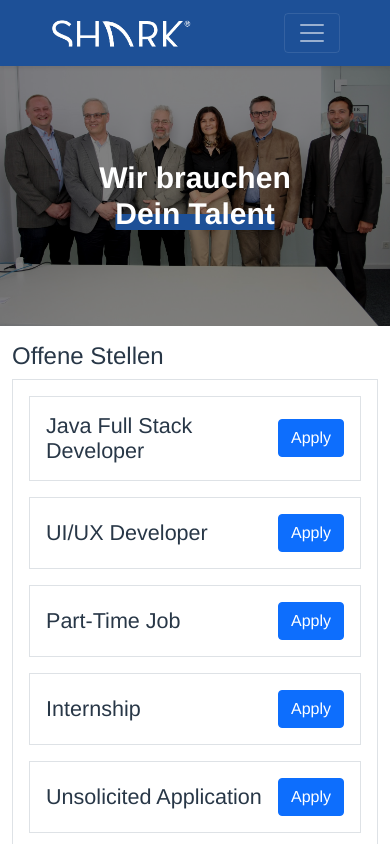
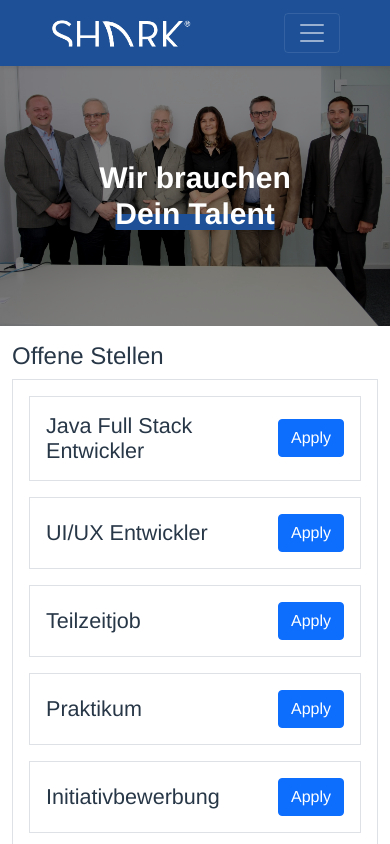
Before and after one commit to R1ce02/shark-career, a Vue app: page / in a window 390 px wide. Built offline with nearby package versions, Linux system fonts and the light colour scheme; what @meforma/vue-toaster would draw is missing.

Commit message:
added employee section and better error handling

```diff
--- a/src/components/homePage_Offer.vue
+++ b/src/components/homePage_Offer.vue
@@ -9,6 +9,10 @@
       <div class="col-sm">
         <h3 class="centeredtxt">{{ $t("heading.interns") }}</h3>
         <p class="text">{{ $t("text.interns") }}</p>
+      </div>
+      <div class="col-sm">
+        <h3 class="centeredtxt">{{ $t("heading.employee") }}</h3>
+        <p class="text">{{ $t("text.employee") }}</p>
       </div>
     </div>
 </div>
--- a/src/components/homePage_vacancies.vue
+++ b/src/components/homePage_vacancies.vue
@@ -1,7 +1,7 @@
 <template>
   <div id="vacancyList">
     <div v-bind:key="job.j_id" v-for="job in jobs" class="item border">
-      <h4>{{ job.j_name }}</h4>
+      <h4>{{ $t("jobs.job-" + job.id) }}</h4>
       <div id="options">
         <vue-recaptcha
           v-if="job.showRecaptcha"
@@ -18,12 +18,7 @@
         <button class="btn btn-primary" v-if="!job.showRecaptcha" v-on:click="showCaptcha(job.id)">
           Apply
         </button>
-        <a
-        v-bind:href="'mailto:rafi.kahn@shark-soft.com?subject=Application For ' + job.j_name"
-        v-if="job.verified"
-        >
-            <button type="button" class="btn btn-primary">Send Us an Email</button>
-        </a>
+
       </div>
 
     </div>
--- a/src/main.js
+++ b/src/main.js
@@ -32,7 +32,8 @@ const messages = {
             location: "Our Locations",
             apply: "Apply For Your Future",
             students: "For Students",
-            interns: "For Interns"
+            interns: "For Interns",
+            employee: "Full-Time Employees"
         },
         text: {
             mission: `Our mission is to offer our customers a customised and specialised IT
@@ -50,7 +51,8 @@ const messages = {
             projects: "We have great national and international partners for projects.",
             environment: "We are all committed to excellence and have positive values.",
             students: "You want to gain experience in the field of IT alongside your studies? We are prepared to give you a part-time job and are ready to train you. Our team will keep your studies in mind and train you accordingly. If you are studying computer science apply above.",
-            interns: "Need a summer internship? You will be able to earn a great amount of practical experience with us. We will do our part in teaching and training you to the best of our capability. If you are a student of a school of higher technical education (HTL) and have the thirst to become better apply now above."
+            interns: "Need a summer internship? You will be able to earn a great amount of practical experience with us. We will do our part in teaching and training you to the best of our capability. If you are a student of a school of higher technical education (HTL) and have the thirst to become better apply now above.",
+            employee: "You want to be a part of our team? Well we are prepared to offer you a position. You can be part of an ambitious team and great projects."
         },
         references: {
             heading: "Our Projects",
@@ -127,6 +129,13 @@ const messages = {
                 card1_4: "There is communication across servers, which also allows full surveillance of remote servers and centralised software deployment. All available system builds are stored on the software server. The maintenance of the central system builds in the repository also follows XML-standard."
             },
 
+        },
+        jobs: {
+            "job-1": "Java Full Stack Developer",
+            "job-2": "UI/UX Developer",
+            "job-3": "Part-Time Job",
+            "job-4": "Internship",
+            "job-5": "Unsolicited Application"
         }
     },
     de: {
@@ -154,7 +163,8 @@ const messages = {
             location: "Unsere Standorte",
             apply: "Bewerben für deine Zukunft",
             students: "StudententInnen",
-            interns: "PraktikantInnen"
+            interns: "PraktikantInnen",
+            employee: "Vollzeitmitarbeiter"
         },
         text: {
             mission: `Unser Ziel ist es, unseren Kunden einen maßgeschneiderten und spezialisierten
@@ -171,7 +181,8 @@ const messages = {
             projects: "Wir haben tolle nationale und internationale Partner für Projekte.",
             environment: "Wir sind alle zu Spitzenleistungen verpflichtet und haben positive Werte.",
             students: "Sie wollen neben Ihrem Studium Erfahrungen im IT-Bereich sammeln? Wir bieten Ihnen einen Nebenjob und sind bereit, Sie auszubilden. Unser Team wird Ihr Studium im Auge behalten und Sie entsprechend ausbilden. Wenn Sie Informatik studieren, bewerben Sie sich oben.",
-            interns: "Sie brauchen ein Sommerpraktikum? Bei uns können Sie eine Menge praktischer Erfahrungen sammeln. Wir werden unseren Teil dazu beitragen, Sie nach besten Kräften zu unterrichten und auszubilden. Wenn Sie Schüler/in einer Höheren Technischen Lehranstalt (HTL) sind und den Drang haben, besser zu werden, bewerben Sie sich jetzt oben."
+            interns: "Sie brauchen ein Sommerpraktikum? Bei uns können Sie eine Menge praktischer Erfahrungen sammeln. Wir werden unseren Teil dazu beitragen, Sie nach besten Kräften zu unterrichten und auszubilden. Wenn Sie Schüler/in einer Höheren Technischen Lehranstalt (HTL) sind und den Drang haben, besser zu werden, bewerben Sie sich jetzt oben.",
+            employee: "Sie wollen Teil unseres Teams werden? Dann sind wir bereit, Ihnen eine Stelle anzubieten. Sie können Teil eines ambitionierten Teams und großartiger Projekte sein."
         },
         references: {
             heading: "Unsere Projekte",
@@ -248,6 +259,13 @@ const messages = {
                 card1_4: "Es gibt eine serverübergreifende Kommunikation, die auch eine vollständige Überwachung von Remote-Servern und eine zentralisierte Softwareverteilung ermöglicht. Alle verfügbaren System-Builds werden auf dem Software-Server gespeichert. Die Pflege der zentralen System-Builds im Repository folgt ebenfalls dem XML-Standard."
             },
 
+        },
+        jobs: {
+            "job-1": "Java Full Stack Entwickler",
+            "job-2": "UI/UX Entwickler",
+            "job-3": "Teilzeitjob",
+            "job-4": "Praktikum",
+            "job-5": "Initiativbewerbung"
         }
     }
 }
--- a/src/views/ApplicationForm.vue
+++ b/src/views/ApplicationForm.vue
@@ -85,17 +85,16 @@ export default {
         telephone: this.telephone,
         body: this.body
       };
-      try {
         axios.post(process.env.VUE_APP_API + "sendmail/", data).then((request) => {
           if(request["status"] === 200) {
             this.$toast.show("Successfully submitted application");
-            this.$router.push({ name: "Home" })
           }
+          this.$router.push({ name: "Home" });
           }
-        )
-      } catch(error) {
-        this.$toast.warning("Failed to send application!");
-      }
+        ).catch((error) => {
+          console.log('[error]', error.response);
+          this.$toast.warning("Failed to send application!");
+        })
     },
   },
 };
```
